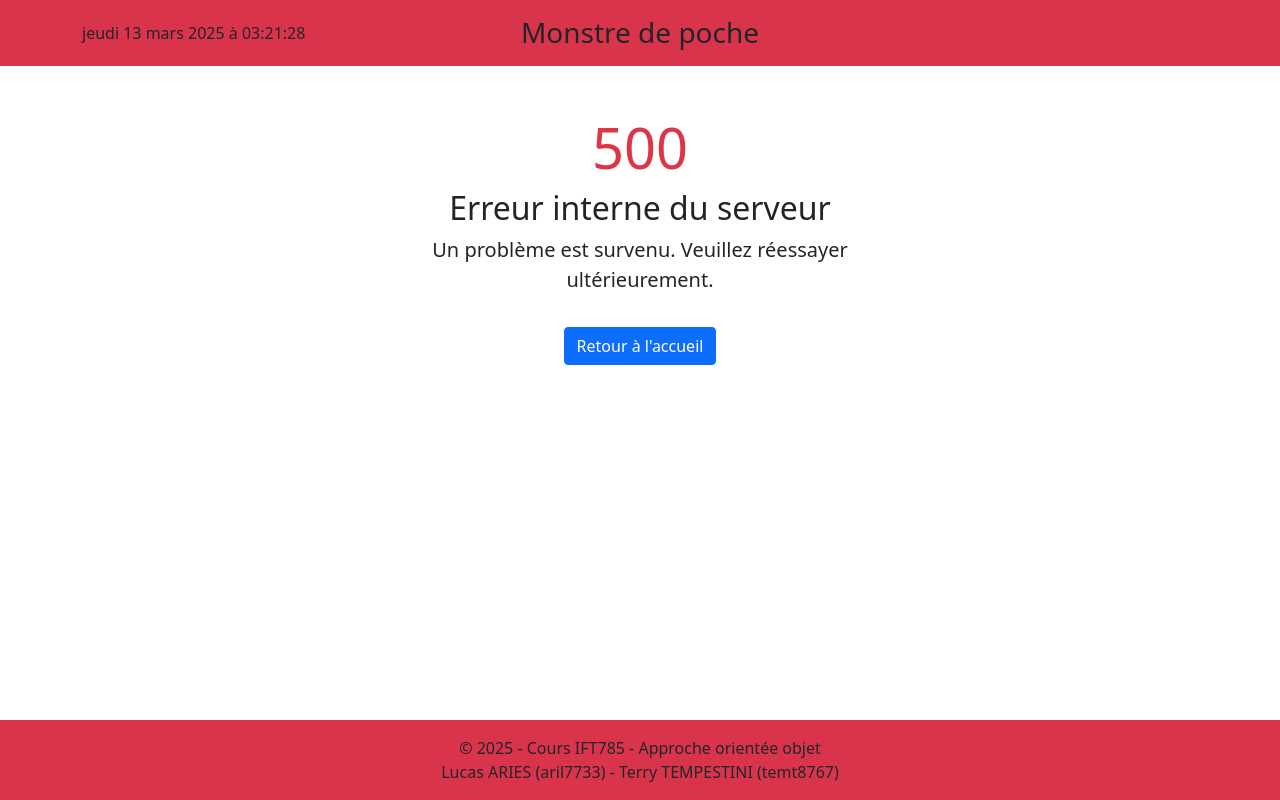
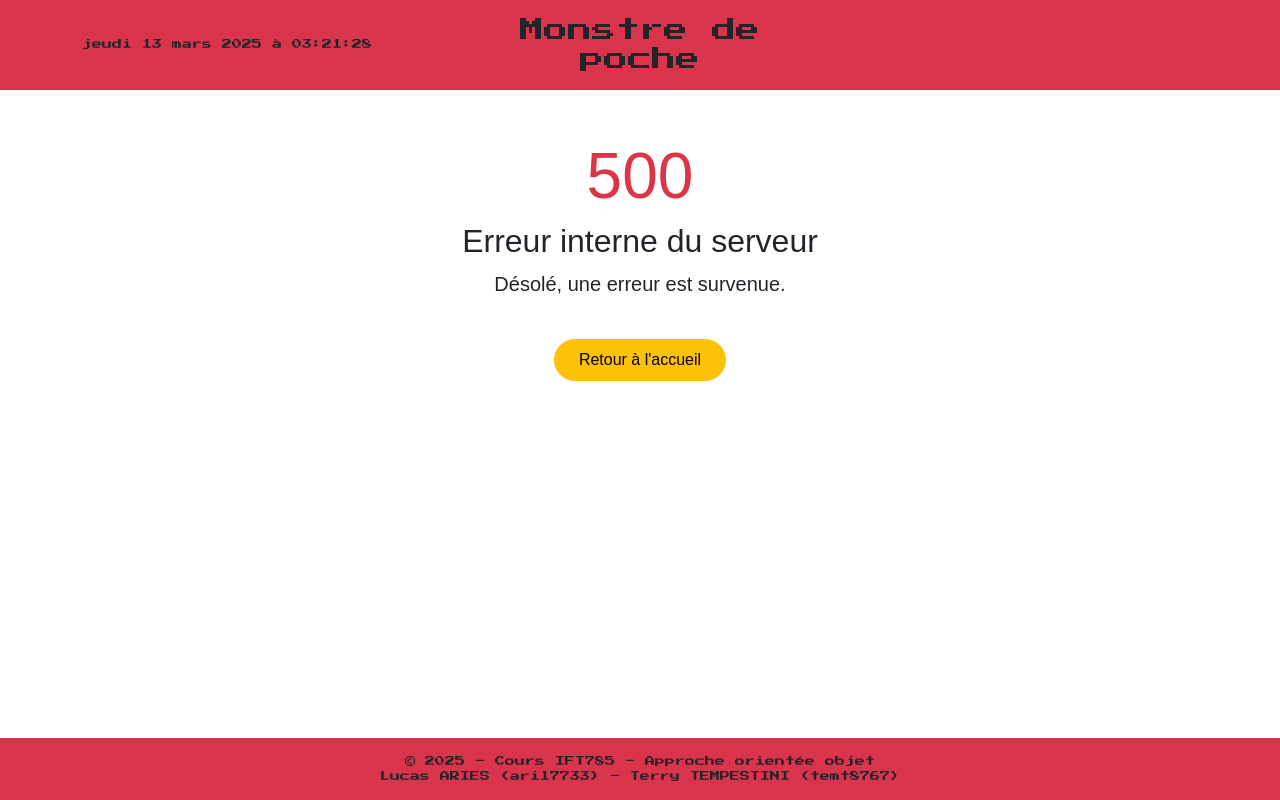
Before and after one commit to terrytmps/Pokemon, a Flask app: template templates/errors/500.html in a window 1280 px wide. Run offline with Flask 2, Linux system fonts and the light colour scheme; the template is opened without the code that fills it, so the values that code supplies are empty.

Commit message:
feat: add controller

```diff
--- /dev/null
+++ b/controllers/game_controller.py
@@ -0,0 +1,6 @@
+from flask import render_template, Blueprint
+game_controller = Blueprint("game_controller", __name__)
+
+@game_controller.route("/")
+def game():
+    return render_template("pages/game.html")
--- a/static/css/style.css
+++ b/static/css/style.css
@@ -2,6 +2,8 @@ body {
     display: flex;
     flex-direction: column;
     min-height: 100vh;
+    font-family: 'Press Start 2P', cursive;
+  font-size: 10px;
 }
 
 .container {
--- a/templates/errors/500.html
+++ b/templates/errors/500.html
@@ -4,10 +4,15 @@
 <div class="container mt-5">
     <div class="row">
         <div class="col-md-6 offset-md-3 text-center">
-            <h1 class="display-4 text-danger">500</h1>
-            <h2>Erreur interne du serveur</h2>
-            <p class="lead">Un problème est survenu. Veuillez réessayer ultérieurement.</p>
-            <a href="{{ url_for('dashboard') }}" class="btn btn-primary mt-3">Retour à l'accueil</a>
+            <!-- Pokémon-style big numbers and red color for emphasis -->
+            <h1 class="display-3 text-danger font-weight-bold" style="font-family: 'Pokemon', sans-serif;">500</h1>
+            <h2 class="text-dark" style="font-family: 'Pokemon', sans-serif;">Erreur interne du serveur</h2>
+            <p class="lead text-dark" style="font-family: 'Arial', sans-serif;">Désolé, une erreur est survenue.</p>
+
+            <!-- Pokémon-style button with rounded edges -->
+            <a href="{{ url_for('game_controller.game') }}" class="btn btn-warning mt-4 px-4 py-2" style="border-radius: 50px; font-family: 'Pokemon', sans-serif;">
+                Retour à l'accueil
+            </a>
         </div>
     </div>
 </div>
--- a/templates/pages/game.html
+++ b/templates/pages/game.html
@@ -11,7 +11,7 @@
       <!-- Opponent's Pokémon -->
       <div class="opponent-container">
         <div class="pokemon-info opponent-info">
-          <strong>Charmander</strong> <span class="level">Lv. 10</span>
+          <strong>Charmander</strong> <br><span class="level">Lv. 10</span>
           <div class="hp-bar">
             <div class="hp-fill" style="width: 70%;"></div>
           </div>
@@ -26,7 +26,7 @@
         <img src="https://raw.githubusercontent.com/PokeAPI/sprites/master/sprites/pokemon/other/official-artwork/25.png"
              alt="Pikachu" class="pokemon-img player"/>
         <div class="pokemon-info player-info">
-          <strong>Pikachu</strong> <span class="level">Lv. 12</span>
+          <strong>Pikachu</strong> <br><span class="level">Lv. 12</span>
           <div class="hp-bar">
             <div class="hp-fill" style="width: 85%;"></div>
           </div>
--- a/templates/partials/base.html
+++ b/templates/partials/base.html
@@ -8,6 +8,9 @@
     <title>{% block title %}Monstre de poche{% endblock %}</title>
     <link href="https://cdn.jsdelivr.net/npm/bootstrap@5.1.3/dist/css/bootstrap.min.css" rel="stylesheet">
     <link rel="stylesheet" href="{{ url_for('static', filename='css/style.css') }}">
+    <link href="https://fonts.googleapis.com/css2?family=Press+Start+2P&display=swap" rel="stylesheet">
+
+
     <script>
         function updateDateTime() {
             const now = new Date();
--- a/templates/partials/header.html
+++ b/templates/partials/header.html
@@ -6,7 +6,7 @@
                 <span id="current-datetime" class=""></span>
             </div>
             <div class="col-md-4 text-center">
-                <h1 class="h3 mb-0">Monstre de poche</h1>
+                <h1 class="h4 mb-0">Monstre de poche</h1>
             </div>
         </div>
     </div>
```
Also changed, not shown: templates/errors/404.html (+9 -4 lines), 1 other file.
